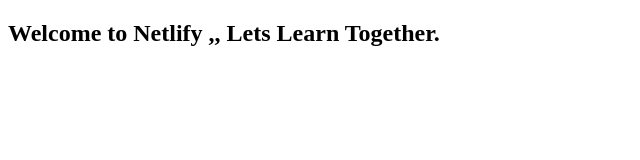
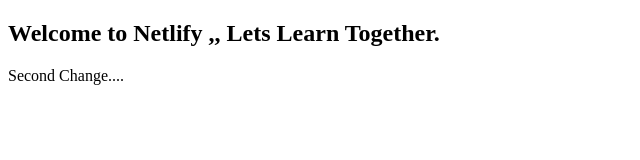
Before and after one commit to awaisjuno/Netlify-Hello-World-test-App, a plain HTML site: page public/index.html in a window 1280 px wide. Shown: the whole page, without its empty margins (0-640 px from the left). Drawn offline with Linux system fonts and the light colour scheme.

Commit message:
Second Change Expriment
Exp

```diff
--- a/public/index.html
+++ b/public/index.html
@@ -7,5 +7,7 @@
 </head>
 <body>
     <h2>Welcome to Netlify ,, Lets Learn Together.</h2>
+
+    <p>Second Change....</p>
 </body>
 </html>
```
